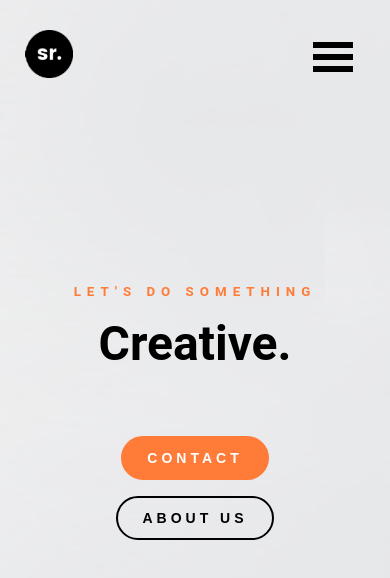
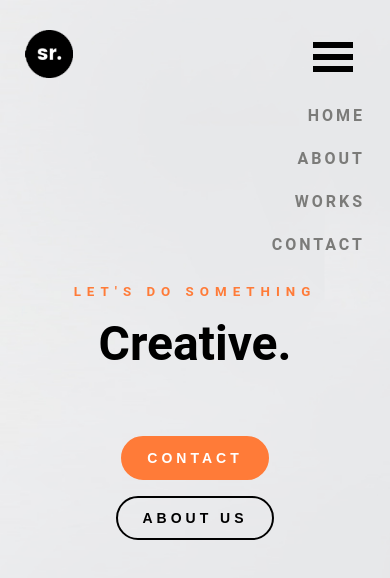
Before and after one commit to talihomz/Creative-Design-Agency, a website: page src/index.html in a window 390 px wide. Both pictures are taken after a click on the element 333 px from the left and 62 px from the top of the page. Drawn offline with nearby package versions, Linux system fonts and the light colour scheme; files that its build step writes are made by us from their sources.

Commit message:
hamburger button is now functional

```diff
--- a/src/index.html
+++ b/src/index.html
@@ -22,10 +22,10 @@
               <span></span>
             </div>
           </li>
-          <li><a href="">Home</a></li>
-          <li><a href="">About</a></li>
-          <li><a href="">Works</a></li>
-          <li><a href="">Contact</a></li>
+          <li class="navbar-link"><a href="">Home</a></li>
+          <li class="navbar-link"><a href="">About</a></li>
+          <li class="navbar-link"><a href="">Works</a></li>
+          <li class="navbar-link"><a href="">Contact</a></li>
         </ul>
       </div>
     </nav>
--- a/src/js/index.js
+++ b/src/js/index.js
@@ -1,7 +1,14 @@
 const hamburger = document.querySelector('.hamburger-icon');
+const links = document.querySelectorAll('.navbar-link');
 
 hamburger.addEventListener('click', toggleNavbar);
 
 function toggleNavbar(e) {
-  console.log(e);
+  [...links].map(link => {
+    if (link.style.display == 'none' || !link.style.display) {
+      link.style.display = 'block';
+    } else {
+      link.style.display = 'none';
+    }
+  });
 }
--- a/src/scss/main.scss
+++ b/src/scss/main.scss
@@ -387,18 +387,23 @@ footer {
 
       li {
         display: block;
+        margin-bottom: 24px;
 
         .hamburger-icon {
           display: block;
+          float: right;
+          margin-bottom: 24px;
 
           span {
             display: block;
           }
         }
 
-        a {
-          display: none;
-        }
+      }
+
+      .navbar-link {
+        display: none;
+        text-align: right;
       }
     }
   }
```
